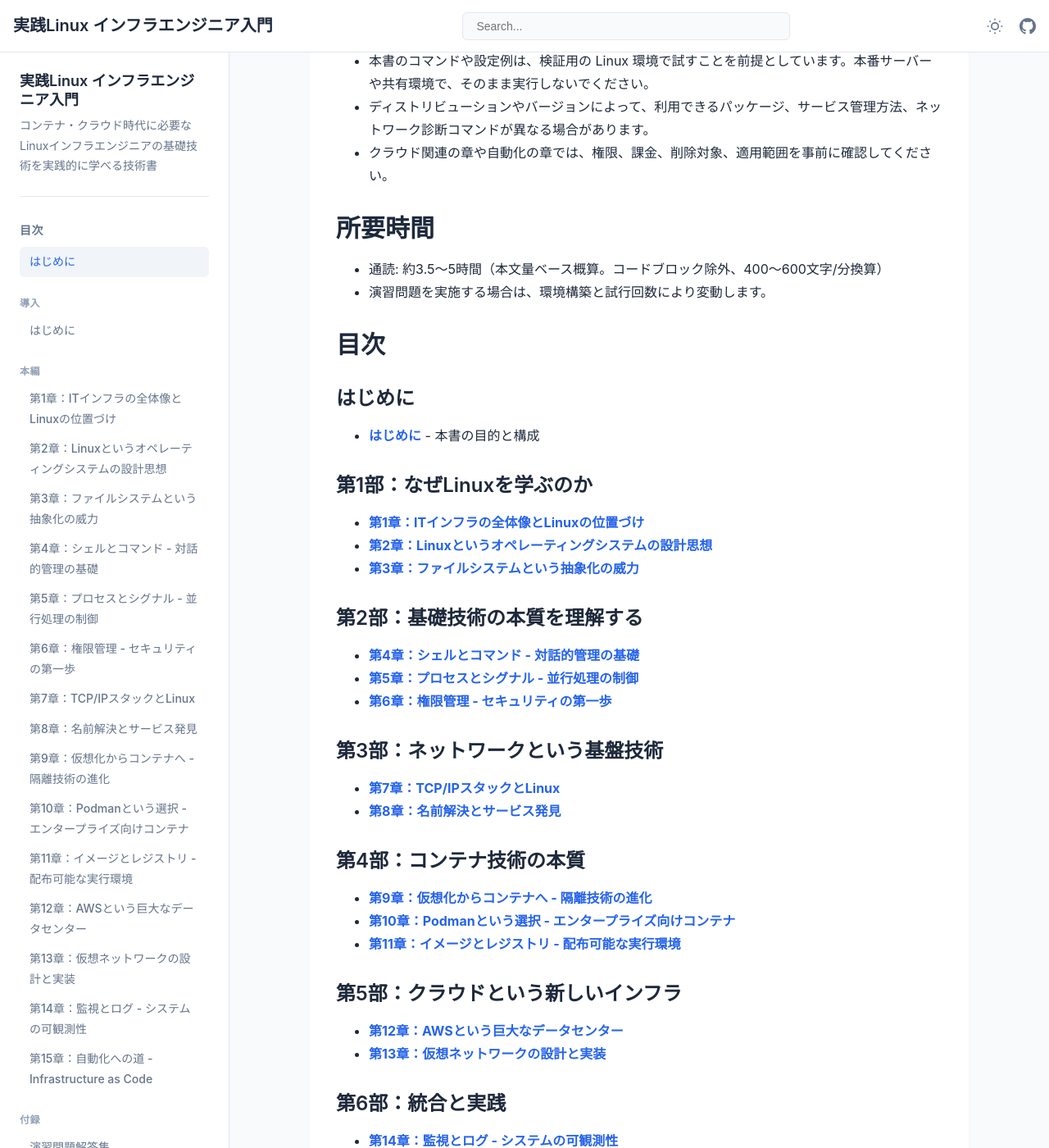
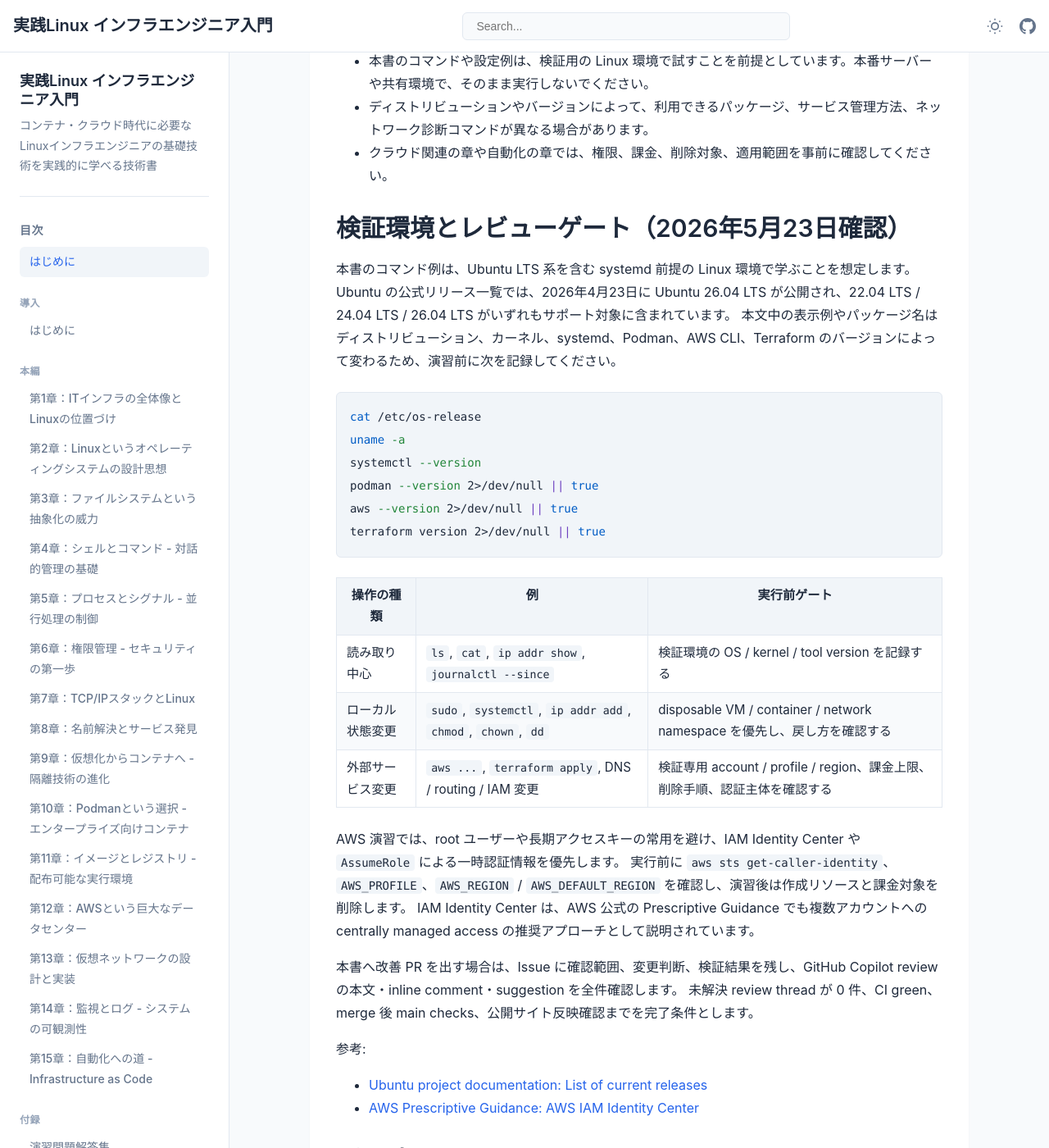
Before and after one commit to itdojp/linux-infra-textbook2, a Jekyll site: the page built from docs/index.md, in a window 1280 px wide and 1400 px high, scrolled down 1091 px. Shown: the whole window at 82% size. Built offline with Jekyll 4.4.1, drawn with Linux system fonts in a browser that asks for light colours.

Commit message:
add linux infra review execution gates

````diff
--- a/docs/index.md
+++ b/docs/index.md
@@ -37,6 +37,39 @@ permalink: /
 - 本書のコマンドや設定例は、検証用の Linux 環境で試すことを前提としています。本番サーバーや共有環境で、そのまま実行しないでください。
 - ディストリビューションやバージョンによって、利用できるパッケージ、サービス管理方法、ネットワーク診断コマンドが異なる場合があります。
 - クラウド関連の章や自動化の章では、権限、課金、削除対象、適用範囲を事前に確認してください。
+
+## 検証環境とレビューゲート（2026年5月23日確認）
+
+本書のコマンド例は、Ubuntu LTS 系を含む systemd 前提の Linux 環境で学ぶことを想定します。
+Ubuntu の公式リリース一覧では、2026年4月23日に Ubuntu 26.04 LTS が公開され、22.04 LTS / 24.04 LTS / 26.04 LTS がいずれもサポート対象に含まれています。
+本文中の表示例やパッケージ名はディストリビューション、カーネル、systemd、Podman、AWS CLI、Terraform のバージョンによって変わるため、演習前に次を記録してください。
+
+```bash
+cat /etc/os-release
+uname -a
+systemctl --version
+podman --version 2>/dev/null || true
+aws --version 2>/dev/null || true
+terraform version 2>/dev/null || true
+```
+
+| 操作の種類 | 例 | 実行前ゲート |
+| --- | --- | --- |
+| 読み取り中心 | `ls`, `cat`, `ip addr show`, `journalctl --since` | 検証環境の OS / kernel / tool version を記録する |
+| ローカル状態変更 | `sudo`, `systemctl`, `ip addr add`, `chmod`, `chown`, `dd` | disposable VM / container / network namespace を優先し、戻し方を確認する |
+| 外部サービス変更 | `aws ...`, `terraform apply`, DNS / routing / IAM 変更 | 検証専用 account / profile / region、課金上限、削除手順、認証主体を確認する |
+
+AWS 演習では、root ユーザーや長期アクセスキーの常用を避け、IAM Identity Center や `AssumeRole` による一時認証情報を優先します。
+実行前に `aws sts get-caller-identity`、`AWS_PROFILE`、`AWS_REGION` / `AWS_DEFAULT_REGION` を確認し、演習後は作成リソースと課金対象を削除します。
+IAM Identity Center は、AWS 公式の Prescriptive Guidance でも複数アカウントへの centrally managed access の推奨アプローチとして説明されています。
+
+本書へ改善 PR を出す場合は、Issue に確認範囲、変更判断、検証結果を残し、GitHub Copilot review の本文・inline comment・suggestion を全件確認します。
+未解決 review thread が 0 件、CI green、merge 後 main checks、公開サイト反映確認までを完了条件とします。
+
+参考:
+
+- [Ubuntu project documentation: List of current releases](https://documentation.ubuntu.com/project/release-team/list-of-releases/)
+- [AWS Prescriptive Guidance: AWS IAM Identity Center](https://docs.aws.amazon.com/prescriptive-guidance/latest/security-reference-architecture-identity-management/workforce-iam-identity-center.html)
 
 ## 所要時間
 
@@ -130,6 +163,6 @@ Email: [knowledge@itdo.jp](mailto:knowledge@itdo.jp)
 
 **著者:** ITDO Inc. <knowledge@itdo.jp>
 **バージョン:** 1.0.1
-**最終更新:** 2026年2月20日
+**最終更新:** 2026年5月23日
 
 {% include page-navigation.html %}
````
Also changed, not shown: docs/chapters/chapter-15-infrastructure-as-code.md (+11 -2 lines), .github/PULL_REQUEST_TEMPLATE.md.
